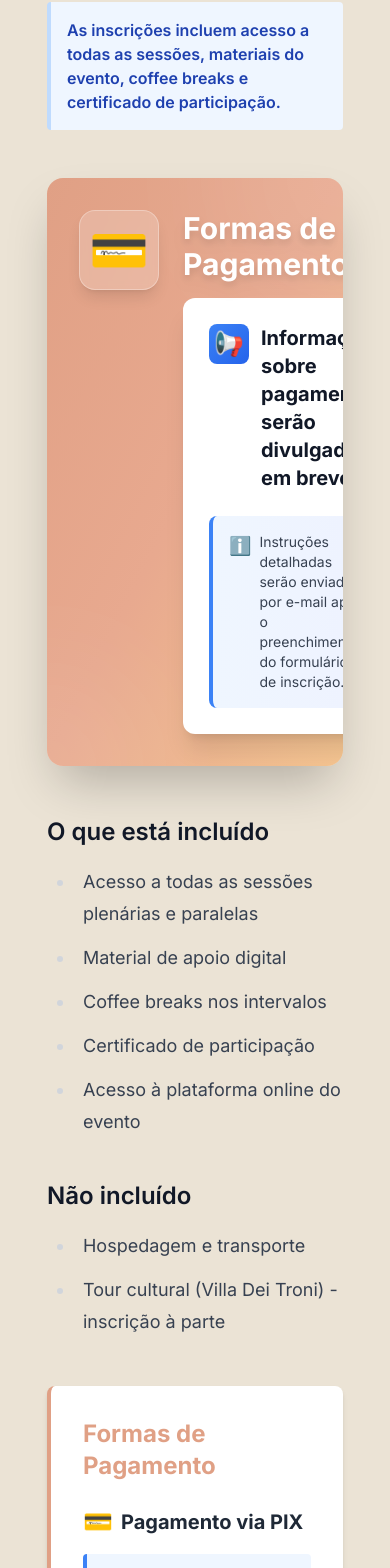
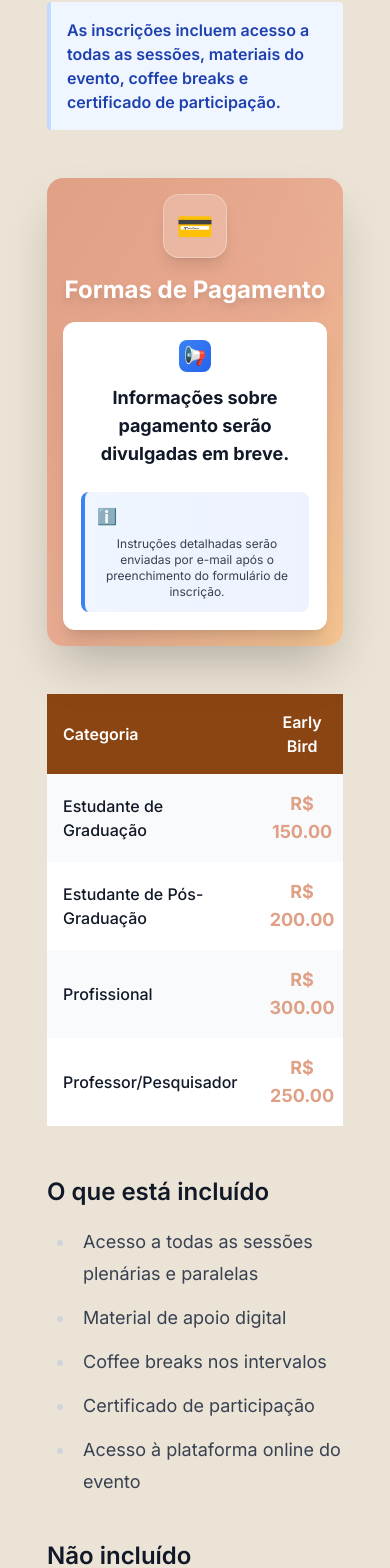
Before and after one commit to KesiaDev/conferencia-turismo-site, a React (Vite) app in the folder apps/web/: page /fees in a window 390 px wide. Shown: the part 370-1938 px from the top of the page. Built offline with nearby package versions, Linux system fonts and the light colour scheme; no server answers.

Commit message:
fix: corrigir responsividade da pÃ¡gina de taxas e adicionar fallback com dados estÃ¡ticos

```diff
--- a/apps/web/src/pages/Fees.tsx
+++ b/apps/web/src/pages/Fees.tsx
@@ -12,7 +12,47 @@ export default function Fees() {
   const [fees, setFees] = useState<FeeCategory[]>([]);
 
   useEffect(() => {
-    apiService.getFees().then(setFees);
+    apiService
+      .getFees()
+      .then(setFees)
+      .catch(() => {
+        // Fallback com dados estáticos se a API falhar
+        const staticFees: FeeCategory[] = [
+          {
+            category: "Estudante de Graduação",
+            windows: [
+              { label: "Early Bird", value: 150.0 },
+              { label: "Regular", value: 200.0 },
+              { label: "Late", value: 250.0 },
+            ],
+          },
+          {
+            category: "Estudante de Pós-Graduação",
+            windows: [
+              { label: "Early Bird", value: 200.0 },
+              { label: "Regular", value: 250.0 },
+              { label: "Late", value: 300.0 },
+            ],
+          },
+          {
+            category: "Profissional",
+            windows: [
+              { label: "Early Bird", value: 300.0 },
+              { label: "Regular", value: 400.0 },
+              { label: "Late", value: 500.0 },
+            ],
+          },
+          {
+            category: "Professor/Pesquisador",
+            windows: [
+              { label: "Early Bird", value: 250.0 },
+              { label: "Regular", value: 300.0 },
+              { label: "Late", value: 350.0 },
+            ],
+          },
+        ];
+        setFees(staticFees);
+      });
   }, []);
 
   return (
@@ -46,38 +86,38 @@ export default function Fees() {
         <div className="max-w-5xl mx-auto mb-12">
           <div className="relative bg-gradient-to-br from-[#e0a085] via-[#e8a98f] to-[#f4c490] rounded-2xl shadow-2xl overflow-hidden">
             {/* Efeito de brilho no canto */}
-            <div className="absolute top-0 right-0 w-64 h-64 bg-white/10 rounded-full blur-3xl -mr-32 -mt-32"></div>
-            <div className="absolute bottom-0 left-0 w-48 h-48 bg-white/10 rounded-full blur-3xl -ml-24 -mb-24"></div>
+            <div className="absolute top-0 right-0 w-32 sm:w-48 md:w-64 h-32 sm:h-48 md:h-64 bg-white/10 rounded-full blur-3xl -mr-16 sm:-mr-24 md:-mr-32 -mt-16 sm:-mt-24 md:-mt-32"></div>
+            <div className="absolute bottom-0 left-0 w-24 sm:w-36 md:w-48 h-24 sm:h-36 md:h-48 bg-white/10 rounded-full blur-3xl -ml-12 sm:-ml-18 md:-ml-24 -mb-12 sm:-mb-18 md:-mb-24"></div>
 
-            <div className="relative p-8 md:p-10">
-              <div className="flex items-start gap-6">
-                <div className="flex-shrink-0">
-                  <div className="w-20 h-20 bg-white/20 backdrop-blur-sm rounded-2xl flex items-center justify-center text-5xl shadow-lg border border-white/30">
+            <div className="relative p-4 sm:p-6 md:p-8 lg:p-10">
+              <div className="flex flex-col sm:flex-row items-start gap-4 sm:gap-6">
+                <div className="flex-shrink-0 mx-auto sm:mx-0">
+                  <div className="w-16 h-16 sm:w-20 sm:h-20 bg-white/20 backdrop-blur-sm rounded-2xl flex items-center justify-center text-3xl sm:text-5xl shadow-lg border border-white/30">
                     💳
                   </div>
                 </div>
 
-                <div className="flex-1">
-                  <h2 className="text-3xl md:text-4xl font-bold mb-4 text-white drop-shadow-lg">
+                <div className="flex-1 w-full">
+                  <h2 className="text-2xl sm:text-3xl md:text-4xl font-bold mb-4 text-white drop-shadow-lg text-center sm:text-left">
                     Formas de Pagamento
                   </h2>
 
-                  <div className="bg-white rounded-xl shadow-xl p-6 border-2 border-white/50">
-                    <div className="flex items-start gap-3 mb-4">
-                      <div className="flex-shrink-0 w-10 h-10 bg-gradient-to-br from-blue-500 to-blue-600 rounded-lg flex items-center justify-center text-2xl">
+                  <div className="bg-white rounded-xl shadow-xl p-4 sm:p-6 border-2 border-white/50">
+                    <div className="flex flex-col sm:flex-row items-start gap-3 mb-4">
+                      <div className="flex-shrink-0 w-8 h-8 sm:w-10 sm:h-10 bg-gradient-to-br from-blue-500 to-blue-600 rounded-lg flex items-center justify-center text-lg sm:text-2xl mx-auto sm:mx-0">
                         📢
                       </div>
-                      <div className="flex-1">
-                        <h3 className="text-xl font-bold text-gray-900 mb-2">
+                      <div className="flex-1 text-center sm:text-left">
+                        <h3 className="text-lg sm:text-xl font-bold text-gray-900 mb-2">
                           Informações sobre pagamento serão divulgadas em breve.
                         </h3>
                       </div>
                     </div>
 
-                    <div className="bg-gradient-to-r from-blue-50 to-indigo-50 rounded-lg p-4 border-l-4 border-blue-500">
-                      <p className="text-sm text-gray-700 flex items-start gap-2">
-                        <span className="text-lg">ℹ️</span>
-                        <span>
+                    <div className="bg-gradient-to-r from-blue-50 to-indigo-50 rounded-lg p-3 sm:p-4 border-l-4 border-blue-500">
+                      <p className="text-xs sm:text-sm text-gray-700 flex flex-col sm:flex-row items-start gap-2">
+                        <span className="text-base sm:text-lg flex-shrink-0">ℹ️</span>
+                        <span className="text-center sm:text-left">
                           Instruções detalhadas serão enviadas por e-mail após o preenchimento do
                           formulário de inscrição.
                         </span>
@@ -109,39 +149,43 @@ export default function Fees() {
           </ul>
         </div>
 
-        <div className="mt-12 max-w-5xl mx-auto bg-white rounded-lg shadow-md p-8 border-l-4 border-[#e0a085]">
-          <h2 className="text-2xl font-bold mb-6 text-[#e0a085]">{t("fees.payment")}</h2>
+        <div className="mt-12 max-w-5xl mx-auto bg-white rounded-lg shadow-md p-4 sm:p-6 md:p-8 border-l-4 border-[#e0a085]">
+          <h2 className="text-xl sm:text-2xl font-bold mb-4 sm:mb-6 text-[#e0a085] text-center sm:text-left">
+            {t("fees.payment")}
+          </h2>
 
-          <div className="grid md:grid-cols-2 gap-8">
+          <div className="grid grid-cols-1 sm:grid-cols-2 gap-4 sm:gap-6 md:gap-8">
             {/* PIX - Seção preparada */}
-            <div className="space-y-4">
-              <h3 className="text-xl font-bold text-gray-800 mb-4 flex items-center gap-2">
-                <span className="text-2xl">💳</span>
+            <div className="space-y-3 sm:space-y-4">
+              <h3 className="text-lg sm:text-xl font-bold text-gray-800 mb-3 sm:mb-4 flex items-center justify-center sm:justify-start gap-2">
+                <span className="text-xl sm:text-2xl">💳</span>
                 Pagamento via PIX
               </h3>
 
-              <div className="bg-blue-50 border-l-4 border-blue-500 p-4 rounded">
-                <p className="text-base font-semibold text-blue-900 mb-2">
+              <div className="bg-blue-50 border-l-4 border-blue-500 p-3 sm:p-4 rounded">
+                <p className="text-sm sm:text-base font-semibold text-blue-900 mb-2 text-center sm:text-left">
                   📢 Informações serão divulgadas em breve
                 </p>
-                <p className="text-sm text-blue-800">
+                <p className="text-xs sm:text-sm text-blue-800 text-center sm:text-left">
                   Instruções de pagamento via PIX serão disponibilizadas em breve.
                 </p>
               </div>
             </div>
 
             {/* Outras formas - Seção preparada */}
-            <div className="space-y-4">
-              <h3 className="text-xl font-bold text-gray-800 mb-4 flex items-center gap-2">
-                <span className="text-2xl">🏦</span>
+            <div className="space-y-3 sm:space-y-4">
+              <h3 className="text-lg sm:text-xl font-bold text-gray-800 mb-3 sm:mb-4 flex items-center justify-center sm:justify-start gap-2">
+                <span className="text-xl sm:text-2xl">🏦</span>
                 Outras Formas de Pagamento
               </h3>
 
-              <div className="bg-blue-50 border-l-4 border-blue-500 p-4 rounded">
-                <p className="text-base font-semibold text-blue-900 mb-2">
+              <div className="bg-blue-50 border-l-4 border-blue-500 p-3 sm:p-4 rounded">
+                <p className="text-sm sm:text-base font-semibold text-blue-900 mb-2 text-center sm:text-left">
                   📢 Informações serão divulgadas em breve
                 </p>
-                <p className="text-sm text-blue-800">{t("fees.paymentInfo")}</p>
+                <p className="text-xs sm:text-sm text-blue-800 text-center sm:text-left">
+                  {t("fees.paymentInfo")}
+                </p>
               </div>
             </div>
           </div>
```
